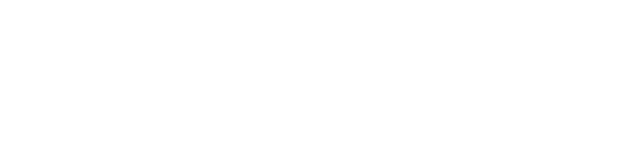
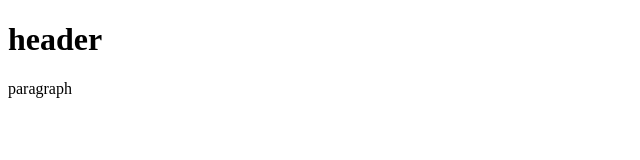
Before and after one commit to amy-taylor425/git-test, a plain HTML site: page index.html in a window 1280 px wide. Shown: the whole page, without its empty margins (0-640 px from the left). Drawn offline with Linux system fonts and the light colour scheme.

Commit message:
second commit

```diff
--- a/index.html
+++ b/index.html
@@ -6,6 +6,7 @@
     <title>Document</title>
 </head>
 <body>
-
+    <h1>header</h1>
+    <p>paragraph</p>
 </body>
 </html>
```
